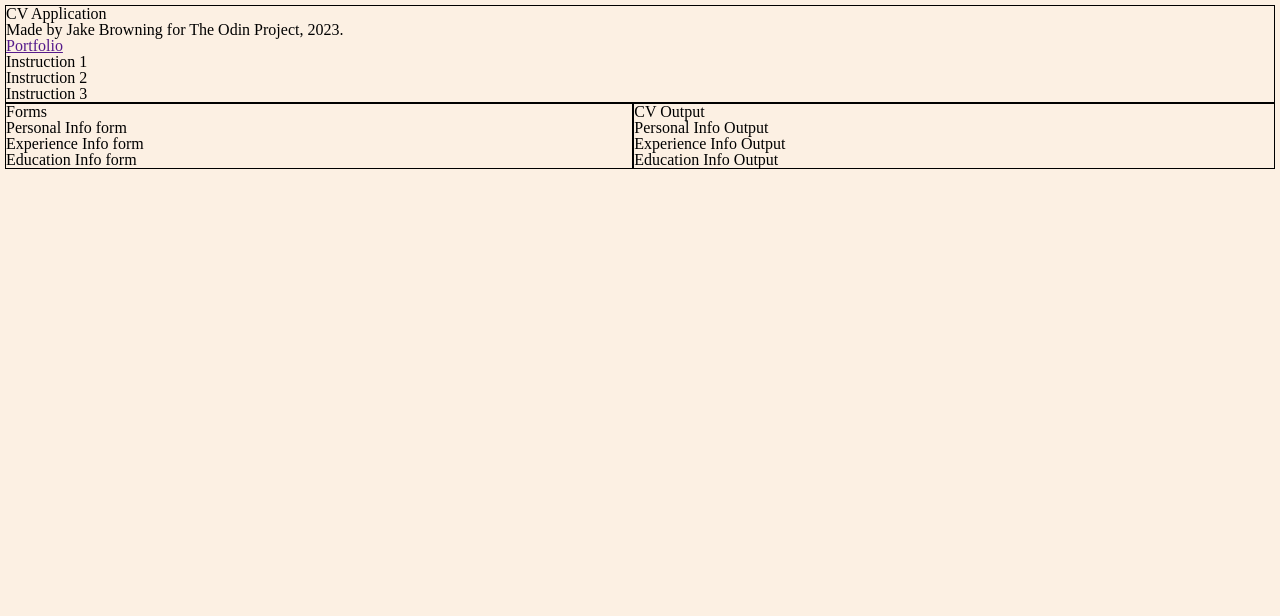
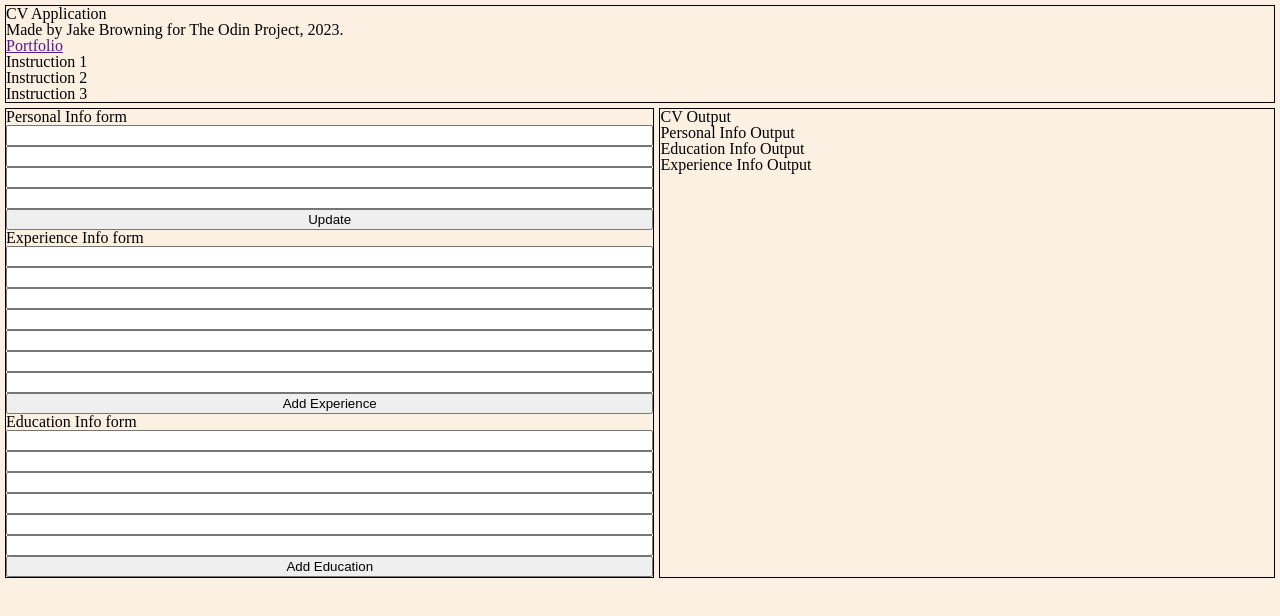
Before and after one commit to JakeBrowning90/cv-application, a React (Vite) app in the folder cv-application/: page / in a window 1280 px wide. Shown: the top 616 px of the page. Built offline with nearby package versions, Linux system fonts and the light colour scheme.

Commit message:
Add placeholder forms, implement useState values on personal info fields

```diff
--- a/cv-application/package.json
+++ b/cv-application/package.json
@@ -11,7 +11,8 @@
   },
   "dependencies": {
     "react": "^18.2.0",
-    "react-dom": "^18.2.0"
+    "react-dom": "^18.2.0",
+    "uuid": "^9.0.0"
   },
   "devDependencies": {
     "@types/react": "^18.2.15",
--- a/cv-application/src/App.jsx
+++ b/cv-application/src/App.jsx
@@ -1,18 +1,60 @@
-import { useState } from 'react'
-import './styles/reset.css'
-import './styles/style.css'
-import Header from './components/Header.jsx'
-import Formbase from './components/Formbase.jsx'
-import CVOutput from './components/CVOutput.jsx'
+import { useState } from 'react';
+import './styles/reset.css';
+import './styles/style.css';
+import { v4 as uuidv4 } from 'uuid';
+import Header from './components/Header.jsx';
+import Formbase from './components/Formbase.jsx';
+import CVOutput from './components/CVOutput.jsx';
+
 
 function App() {
-  // const [count, setCount] = useState(0)
+  const[personal, setPersonal] = useState({
+    username:'',
+    phone:'',
+    email:'',
+    website:'',
+  });
+
+  const[currentPersonal, setCurrentPersonal] = useState({
+    username:'',
+    phone:'',
+    email:'',
+    website:'',
+  });
+
+  const handlePersonalChange = (e) => {
+    const value = e.target.value;
+    const name = e.target.name;
+
+    setPersonal((personal) => {
+      return {
+        ...personal,   // Spread Operator
+        [name]: value
+      }
+    })
+  };
+
+  const onSubmitPersonal = (e) => {
+    //Prevent default behavior (form refresh)
+    e.preventDefault();
+    // Modify state:
+    setCurrentPersonal(personal);
+  };
+
+
+
   return (
     <>
       <Header />
       <main>
-        <Formbase />
-        <CVOutput />
+        <Formbase
+          personal={personal}
+          handlePersonalChange={handlePersonalChange}
+          onSubmitPersonal={onSubmitPersonal}
+        />
+        <CVOutput
+          currentPersonal={currentPersonal}
+        />
       </main>
     </>
   )
--- a/cv-application/src/components/CVOutput.jsx
+++ b/cv-application/src/components/CVOutput.jsx
@@ -1,9 +1,15 @@
-function CVOutput() {
+function CVOutput(props) {
+    const currentPersonal = props.currentPersonal
+
     return <div className="cvOutput">
         <h1>CV Output</h1>
         <h2>Personal Info Output</h2>
+        <div>{currentPersonal.username}</div>
+        <div>{currentPersonal.phone}</div>
+        <div>{currentPersonal.email}</div>
+        <div>{currentPersonal.website}</div>
+        <h2>Education Info Output</h2>
         <h2>Experience Info Output</h2>
-        <h2>Education Info Output</h2>
     </div>
 }
 
--- a/cv-application/src/components/Formbase.jsx
+++ b/cv-application/src/components/Formbase.jsx
@@ -1,9 +1,35 @@
-function Formbase() {
-    return <div  className="formbase">
-        <h1>Forms</h1>
-        <p>Personal Info form</p>
-        <p>Experience Info form</p>
-        <p>Education Info form</p>
+function Formbase({ personal, handlePersonalChange, onSubmitPersonal}) {
+    return <div className="formbase">
+        <h2>Personal Info form</h2>
+        <form onSubmit={onSubmitPersonal}>
+            <input type="text" name="username" value={personal.username} onChange={handlePersonalChange}/>
+            <input type="text" name="phone" value={personal.phone} onChange={handlePersonalChange}/>
+            <input type="text" name="email" value={personal.email} onChange={handlePersonalChange}/>
+            <input type="text" name="website" value={personal.website} onChange={handlePersonalChange}/>
+            <button type="submit">Update</button>
+        </form>
+
+        <h2>Experience Info form</h2>
+        <form>
+            <input type="text" />
+            <input type="text" />
+            <input type="text" />
+            <input type="text" />
+            <input type="text" />
+            <input type="text" />
+            <input type="text" />
+            <button type="submit">Add Experience</button>
+        </form>
+        <h2>Education Info form</h2>
+        <form>
+            <input type="text" />
+            <input type="text" />
+            <input type="text" />
+            <input type="text" />
+            <input type="text" />
+            <input type="text" />
+            <button type="submit">Add Education</button>
+        </form>
     </div>
 }
 
--- a/cv-application/src/styles/style.css
+++ b/cv-application/src/styles/style.css
@@ -1,6 +1,13 @@
 body {
     padding: 5px;
     background-color: rgb(252, 240, 227);
+
+}
+
+#root {
+    display: flex;
+    flex-direction: column;
+    gap: 5px;
 }
 
 header, .formbase, .cvOutput {
@@ -10,8 +17,14 @@ header, .formbase, .cvOutput {
 main {
     width: 100%;
     display: flex;
+    gap: 5px;
 }
 
 main > * {
     flex-grow: 1;
 }
+
+form {
+    display: flex;
+    flex-direction: column;
+}
```
Also changed, not shown: 1 other file (tests, documents, lock files or other folders).
